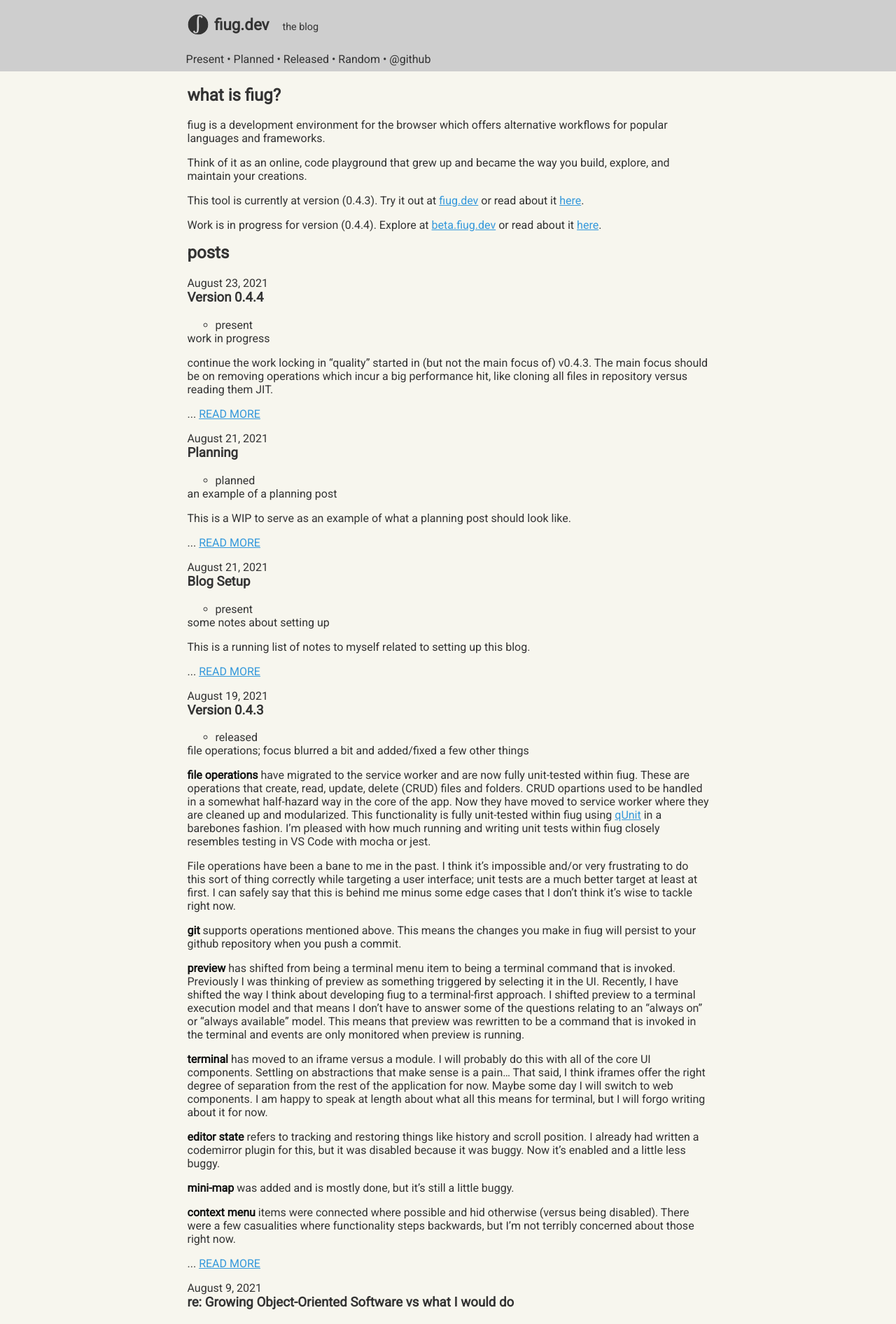
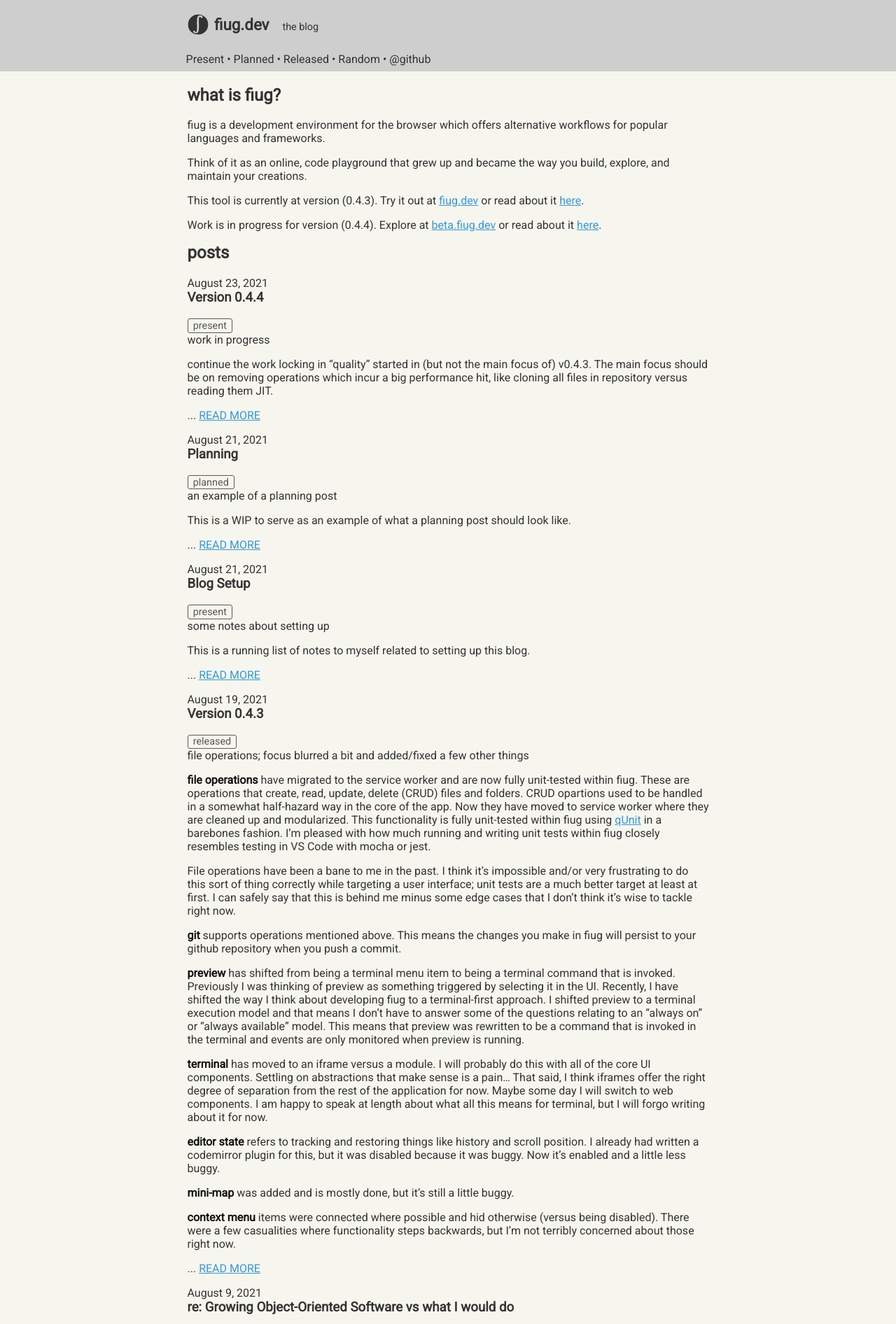
Before and after one commit to fiugd/blog, a Jekyll site: the page built from docs/index.md, in a window 1280 px wide. Shown: the top 1892 px of the page at 70% size. Built offline with Jekyll 4.4.1, drawn with Linux system fonts in a browser that asks for light colours.

Commit message:
Update style.scss

```diff
--- a/docs/css/style.scss
+++ b/docs/css/style.scss
@@ -152,4 +152,12 @@
 li.post, li.task-list-item { list-style: none;}
 li.post {  margin-bottom: 1em;  }
 li.task-list-item {  padding-bottom: 0.25em;  }
-ul.posts, ul.task-list { padding: 0; }
+ul.tags, ul.posts, ul.task-list { list-style: none; padding: 0; }
+ul.tags { display: inline-block; }
+ul.tags li {
+    border: 1px solid;
+    border-radius: 3px;
+    padding: 0.05em 0.5em;
+    font-size: .9em;
+    opacity: 0.8;
+}
```
